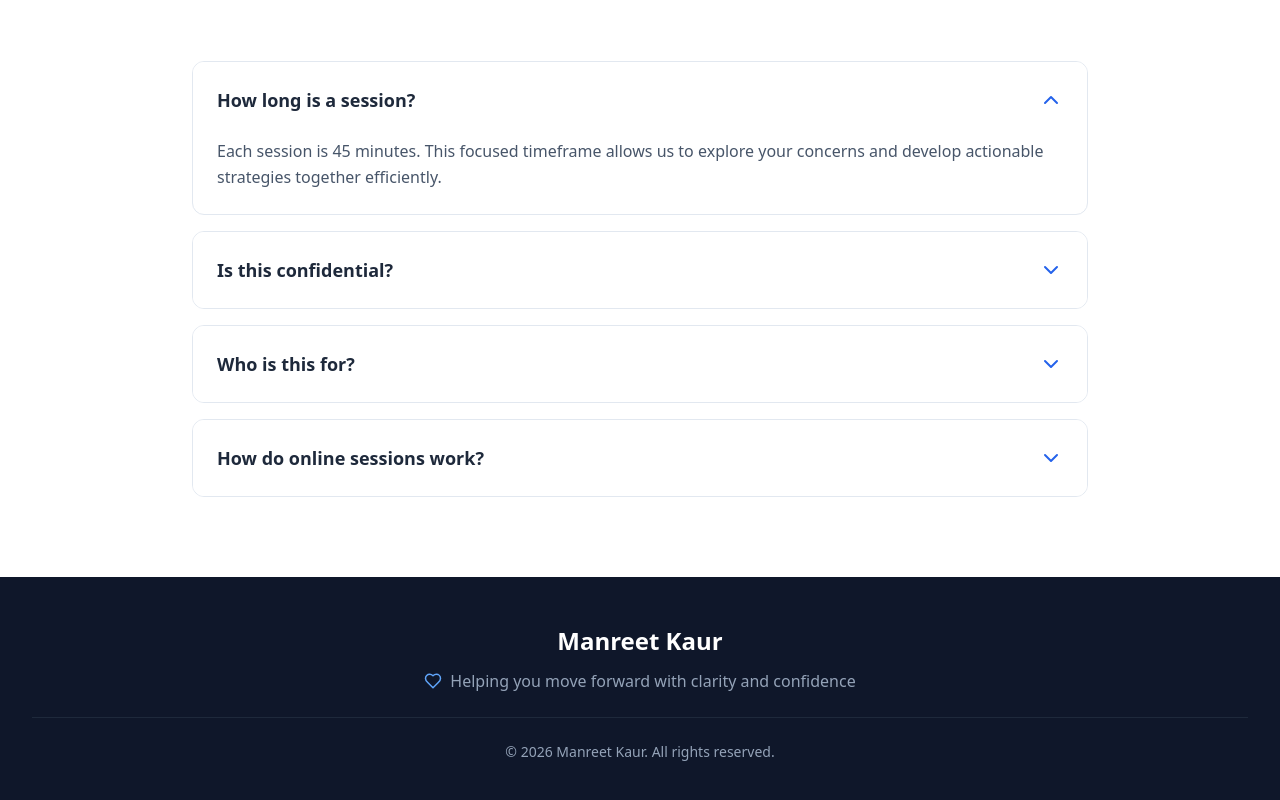
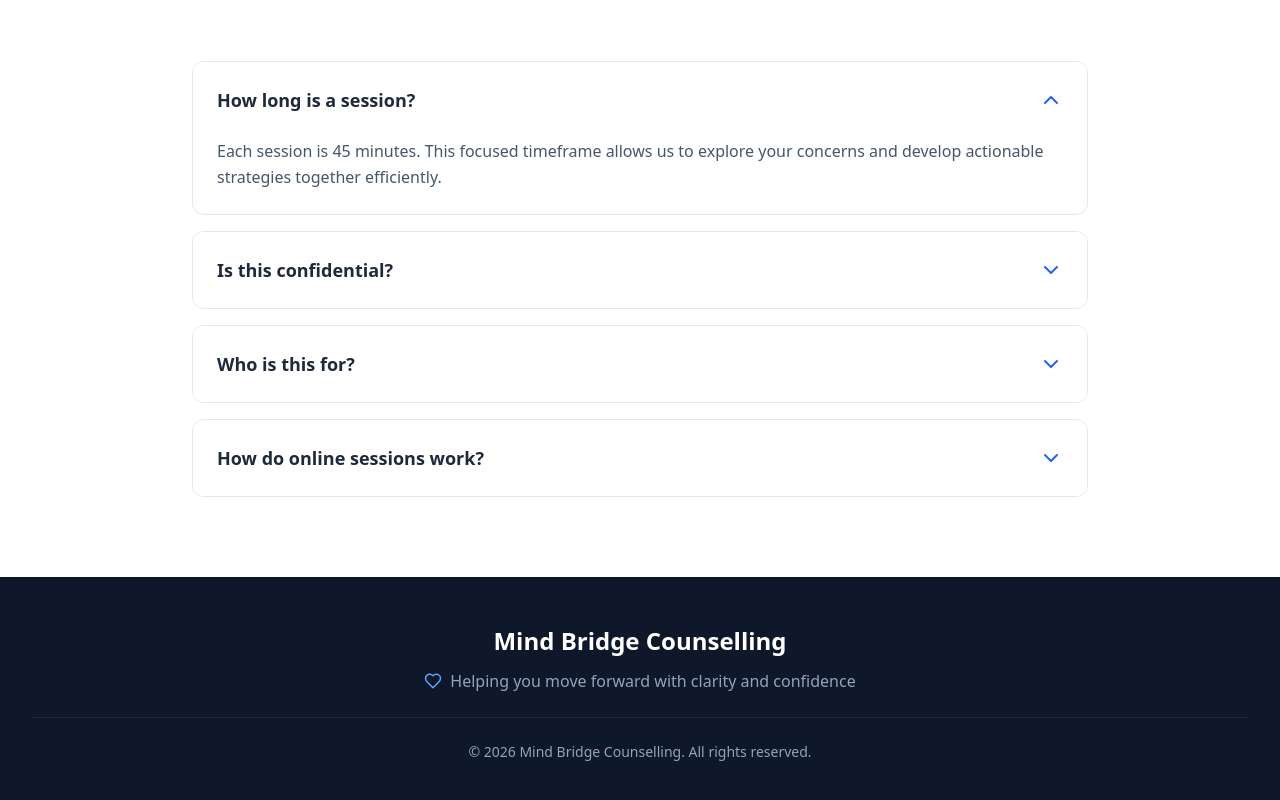
Before and after one commit to mnpixelslab/mindbridgecounselling, a React (Vite) app: page / in a window 1280 px wide. Shown: the part 4386-5186 px from the top of the page. Built offline with nearby package versions, Linux system fonts and the light colour scheme.

Commit message:
Update Footer.tsx

```diff
--- a/src/components/Footer.tsx
+++ b/src/components/Footer.tsx
@@ -7,7 +7,7 @@ export default function Footer() {
     <footer className="bg-slate-900 text-white py-12 px-4 sm:px-6 lg:px-8">
       <div className="max-w-7xl mx-auto">
         <div className="text-center">
-          <h3 className="text-2xl font-bold mb-3">Manreet Kaur</h3>
+          <h3 className="text-2xl font-bold mb-3">Mind Bridge Counselling</h3>
           <p className="text-slate-400 mb-6 flex items-center justify-center gap-2">
             <Heart size={18} className="text-blue-400" />
             Helping you move forward with clarity and confidence
@@ -15,7 +15,7 @@ export default function Footer() {
 
           <div className="border-t border-slate-800 pt-6 mt-6">
             <p className="text-slate-400 text-sm">
-              © {currentYear} Manreet Kaur. All rights reserved.
+              © {currentYear} Mind Bridge Counselling. All rights reserved.
             </p>
           </div>
         </div>
```
